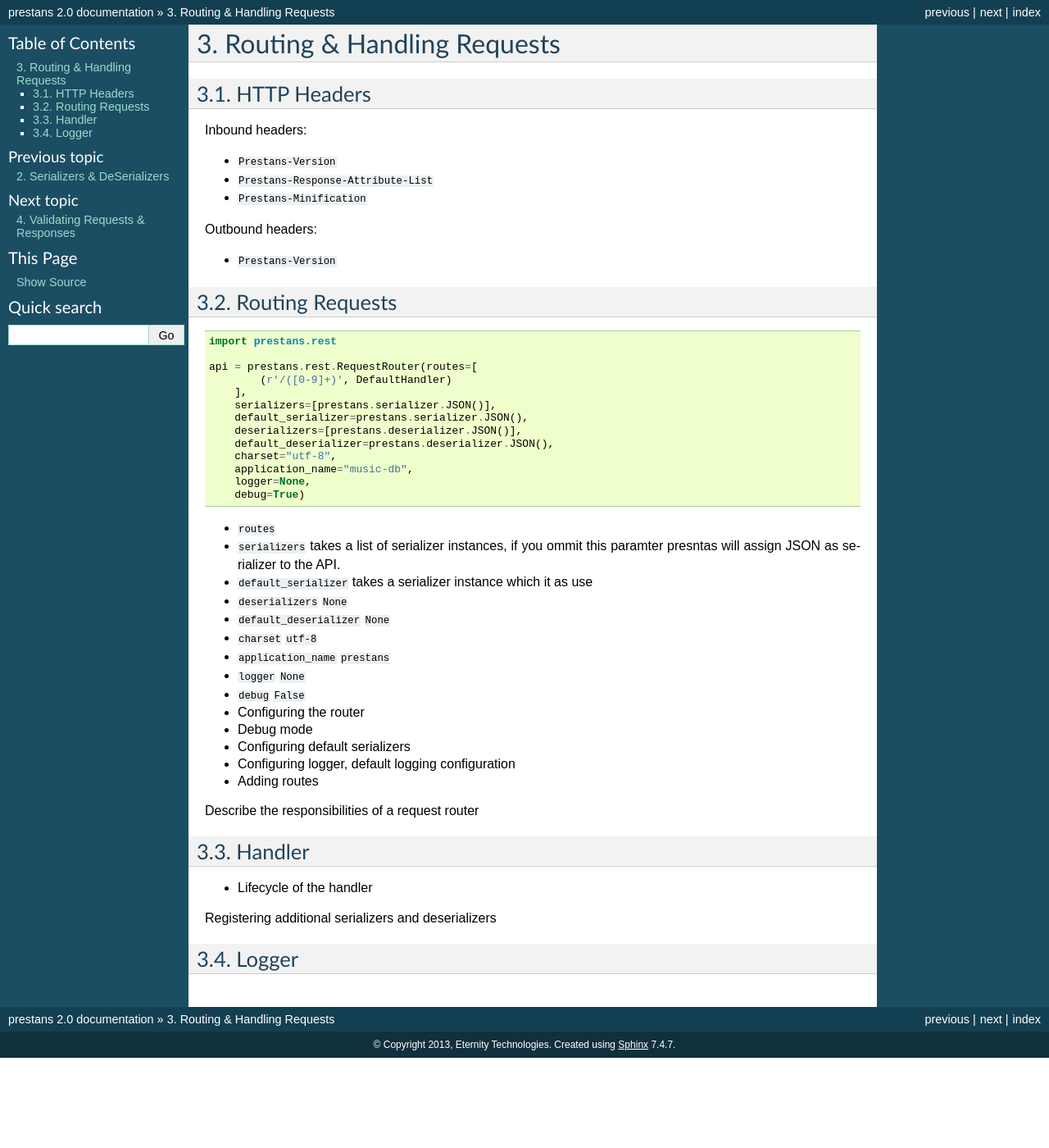
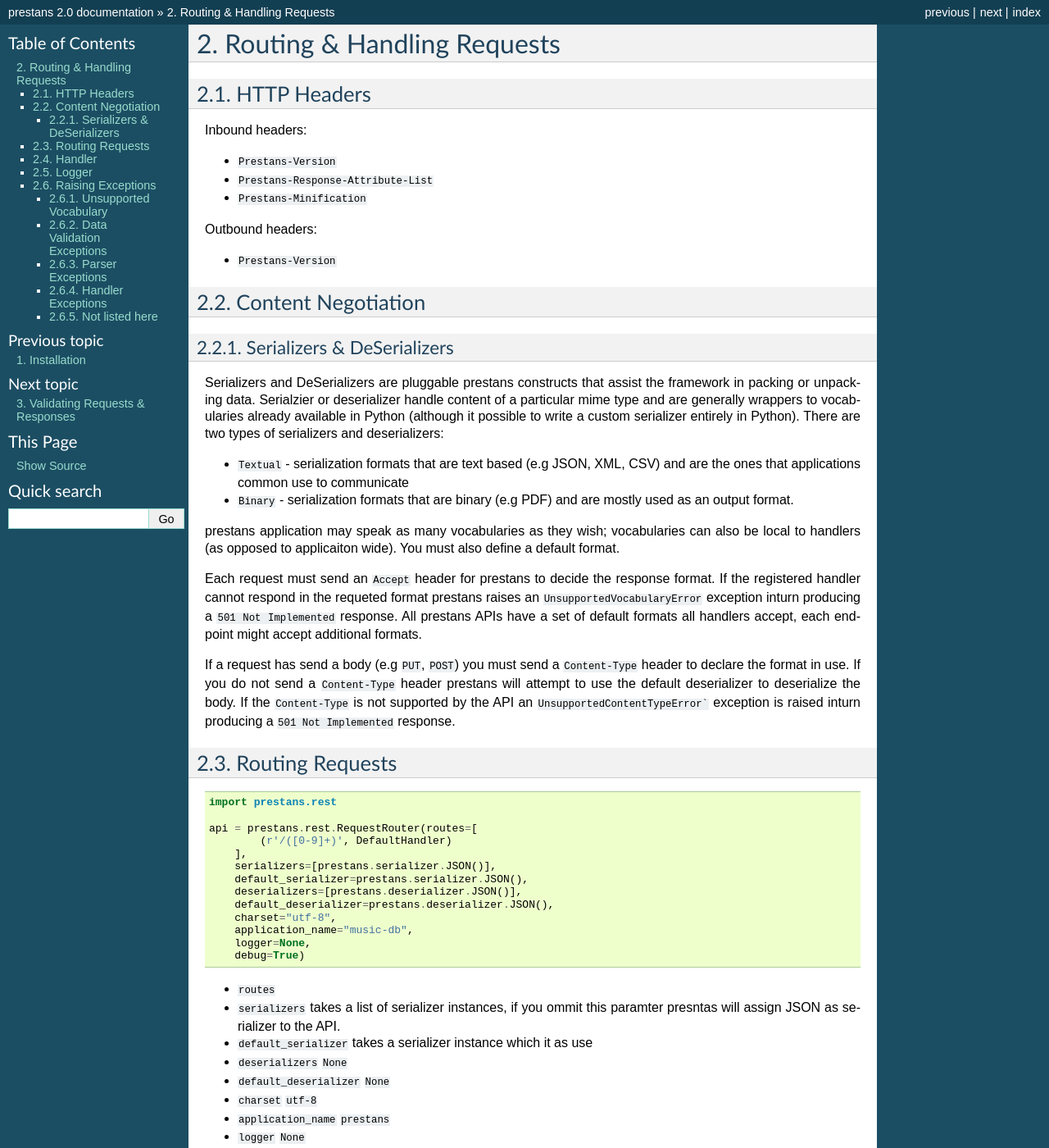
Before and after one commit to anomaly/prestans-docs, a Sphinx documentation site: the page built from source/handlers.rst, in a window 1280 px wide and 1400 px high. Shown: the whole window at 82% size. Built offline with Sphinx 7.4.7, drawn with Linux system fonts in a browser that asks for light colours; pages that are not in the unit, such as notebooks, are missing from menus; some of the changed text lies outside the part shown.

Commit message:
Changes documentation structure

````diff
--- a/attic/ext.rst
+++ b/attic/ext.rst
@@ -1,6 +1,6 @@
-==========
-Extensions
-==========
+======
+Extras
+======
 
 prestans extensions are purpose built extensions that act as bridges between prestans elements and for argument sake persistent backends. Etensions build on the core prestans framework and are heavily dependent on environment specific packages.
 
--- a/source/handlers.rst
+++ b/source/handlers.rst
@@ -16,6 +16,22 @@
 
 * ``Prestans-Version``
 
+Content Negotiation
+===================
+
+Serializers & DeSerializers
+---------------------------
+
+Serializers and DeSerializers are pluggable prestans constructs that assist the framework in packing or unpacking data. Serialzier or deserializer handle content of a particular mime type and are generally wrappers to vocabularies already available in Python (although it possible to write a custom serializer entirely in Python). There are two types of serializers and deserializers:
+
+* ``Textual`` - serialization formats that are text based (e.g JSON, XML, CSV) and are the ones that applications common use to communicate
+* ``Binary`` - serialization formats that are binary (e.g PDF) and are mostly used as an output format.
+
+prestans application may speak as many vocabularies as they wish; vocabularies can also be local to handlers (as opposed to applicaiton wide). You must also define a default format.
+
+Each request must send an ``Accept`` header for prestans to decide the response format. If the registered handler cannot respond in the requeted format prestans raises an ``UnsupportedVocabularyError`` exception inturn producing a ``501 Not Implemented`` response. All prestans APIs have a set of default formats all handlers accept, each end-point might accept additional formats.
+
+If a request has send a body (e.g ``PUT``, ``POST``) you must send a ``Content-Type`` header to declare the format in use. If you do not send a ``Content-Type`` header prestans will attempt to use the default deserializer to deserialize the body. If the ``Content-Type`` is not supported by the API an ``UnsupportedContentTypeError``` exception is raised inturn producing a ``501 Not Implemented`` response.
 
 Routing Requests
 ================
@@ -63,5 +79,34 @@
 
 Registering additional serializers and deserializers
 
+
 Logger
 ======
+
+
+Raising Exceptions
+==================
+
+
+`PEP 008 <http://www.python.org/dev/peps/pep-0008/#exception-names>`_ says Exceptions that are errors should end with the Error suffix.
+
+Configuration Exceptions are TypeErrors
+
+If you hve
+
+Unsupported Vocabulary
+----------------------
+
+
+Data Validation Exceptions
+--------------------------
+
+Parser Exceptions
+-----------------
+
+
+Handler Exceptions
+------------------
+
+Not listed here
+---------------
--- a/source/index.rst
+++ b/source/index.rst
@@ -3,7 +3,7 @@
    You can adapt this file completely to your liking, but it should at least
    contain the root `toctree` directive.
 
-prestans, a Python REST micro-framework
+prestans, a Python WSGI REST micro-framework
 =======================================
 
 .. warning:: This branch of the documentation is under agressive development along with the framework.
@@ -17,11 +17,10 @@
    :maxdepth: 3
 
    install
-   serializer_deserializer
    handlers
    validation
    models
-   exceptions
+   ext
    client
    design_notes
    reference_material
````
Also changed, not shown: source/exceptions.rst (deleted, +0 -30 lines), source/serializer_deserializer.rst (deleted, +0 -21 lines).
